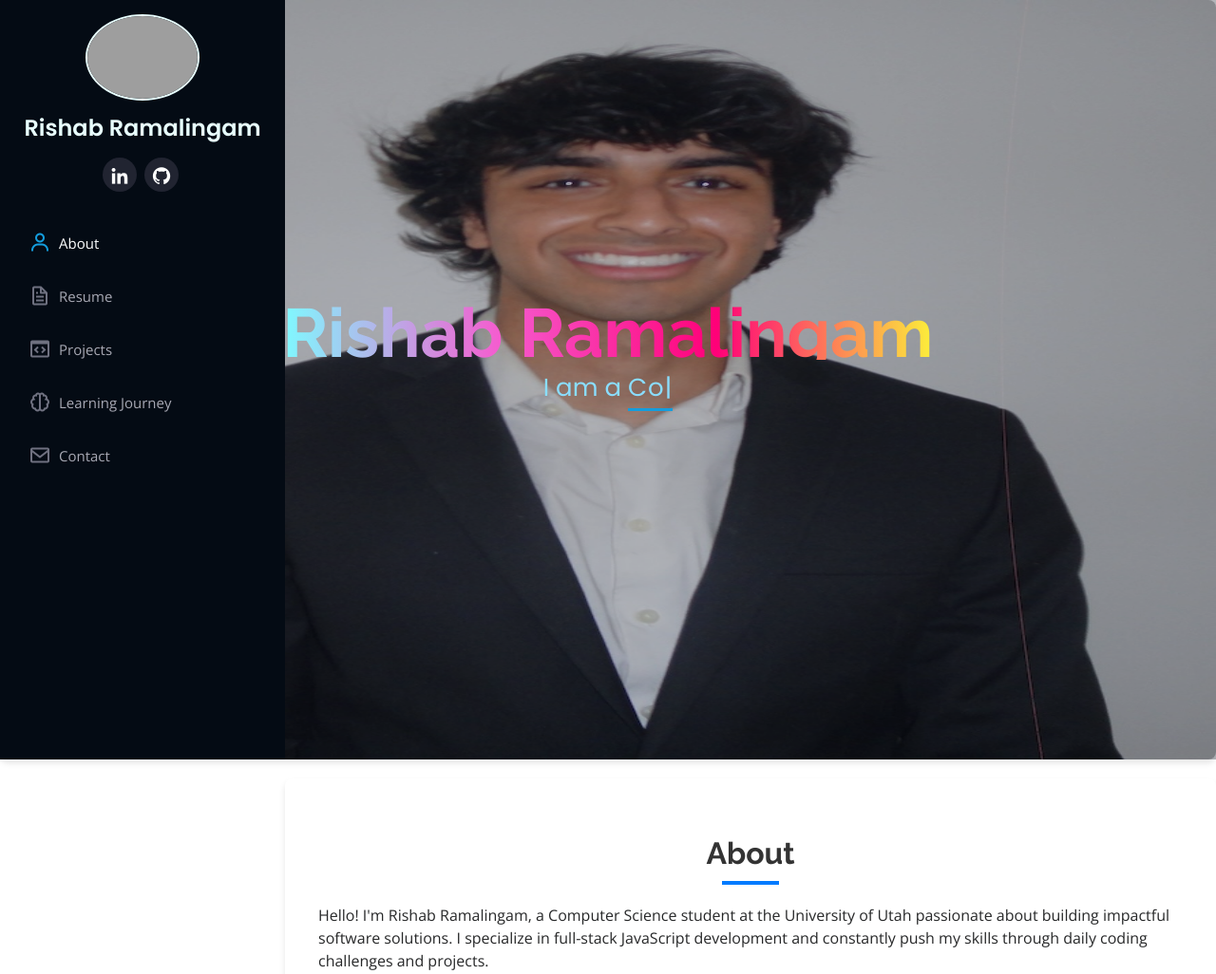
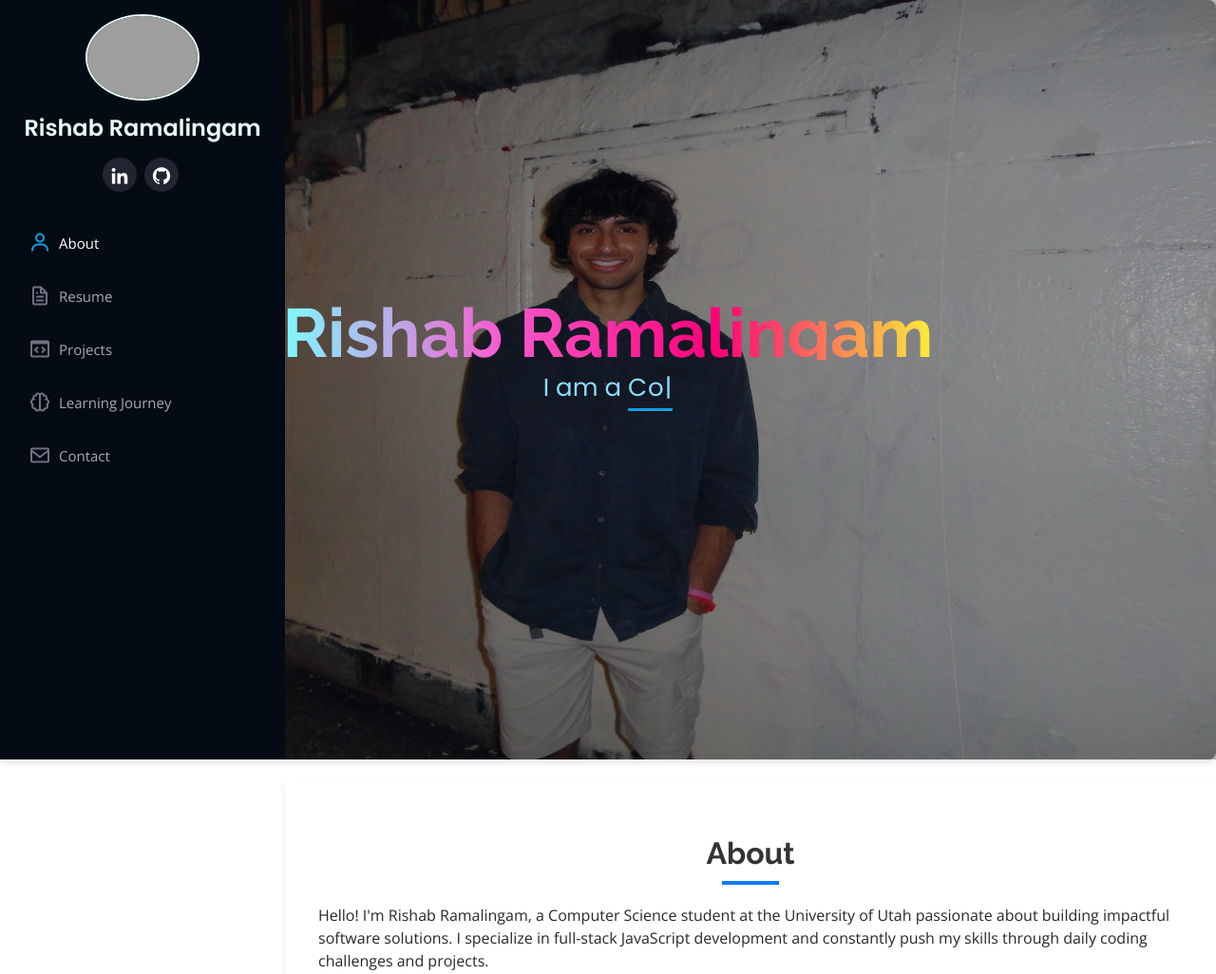
Before and after one commit to rishabram/rishabram.github.io, a PHP site: page / in a window 1280 px wide. Shown: the top 1026 px of the page at 95% size. Run offline with PHP 8.4, Linux system fonts and the light colour scheme; grey boxes are pictures that could not be loaded.

Commit message:
Update index.html and style.css to reflect new profile information and improve layout

```diff
--- a/assets/css/style.css
+++ b/assets/css/style.css
@@ -204,7 +204,7 @@ h1, h2, h3, h4, h5, h6 {
 #hero {
   width: 100%;
   height: 100vh;
-  background: url("../img/rishabr.jpeg") top center;
+  background: url("../img/rishabhero.jpeg") top center;
   background-size: cover;
   background-repeat: no-repeat;
   background-position: 0% 0%;
```
